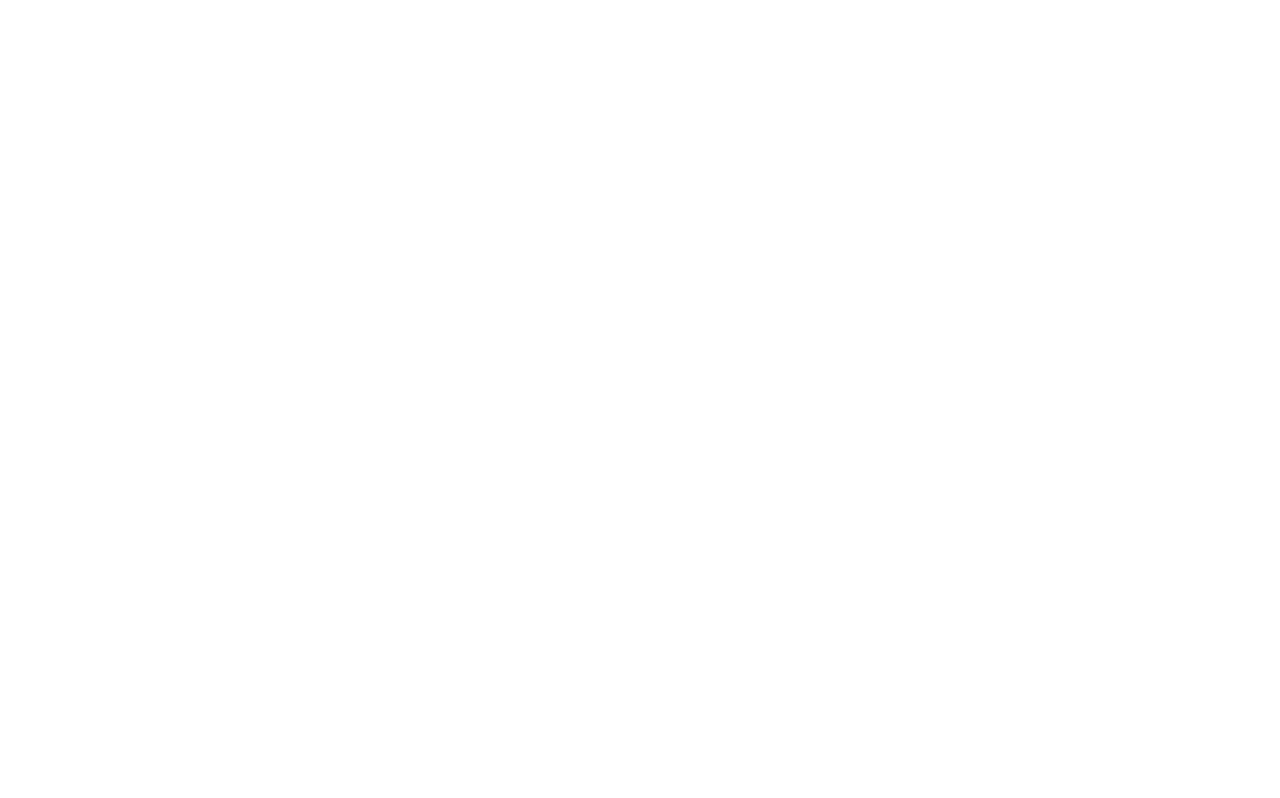
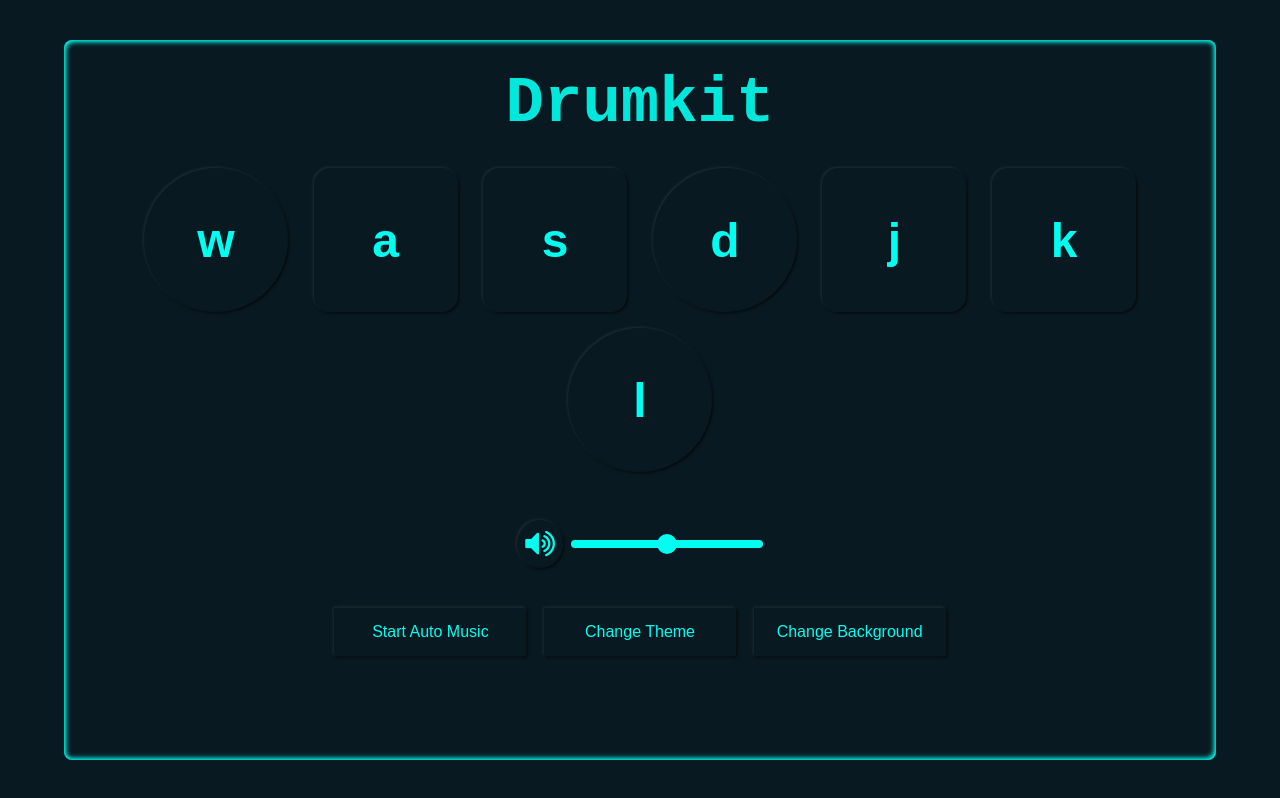
Before and after one commit to bohdanmoroziuk/drumkit, a website: page index.html in a window 1280 px wide. Drawn offline with Linux system fonts and the light colour scheme.

Commit message:
feat: develop layout

```diff
--- a/index.html
+++ b/index.html
@@ -6,11 +6,37 @@
   <meta name="viewport" content="width=device-width, initial-scale=1.0">
   <title>Drumkit</title>
 
+  <link rel="stylesheet" href="https://stackpath.bootstrapcdn.com/font-awesome/4.7.0/css/font-awesome.min.css" integrity="sha384-wvfXpqpZZVQGK6TAh5PVlGOfQNHSoD2xbE+QkPxCAFlNEevoEH3Sl0sibVcOQVnN" crossorigin="anonymous">
   <link rel="stylesheet" href="main.css">
 
   <script defer src="app.js"></script>
 </head>
 <body>
 
+  <div class="container">
+    <h1 class="title">Drumkit</h1>
+
+    <div class="drum-set">
+      <button class="drum drum-w drum-circle">w</button>
+      <button class="drum drum-a">a</button>
+      <button class="drum drum-s">s</button>
+      <button class="drum drum-d drum-circle">d</button>
+      <button class="drum drum-j">j</button>
+      <button class="drum drum-k">k</button>
+      <button class="drum drum-l drum-circle">l</button>
+    </div>
+
+    <div class="volume-control">
+      <i class="volume-control-icon fa fa-volume-up fa-2x"></i>
+      <input class="volume-control-slider" type="range" name="volume" id="volume">
+    </div>
+
+    <div class="util-buttons">
+      <button class="util-button" id="start-auto-music">Start Auto Music</button>
+      <button class="util-button" id="change-theme">Change Theme</button>
+      <button class="util-button" id="change-background">Change Background</button>
+    </div>
+  </div>
+
 </body>
 </html>
--- a/main.css
+++ b/main.css
@@ -0,0 +1,101 @@
+:root {
+  --background-color: #091921;
+  --text-color: #00fff1;
+}
+
+* {
+  margin: 0;
+  padding: 0;
+  box-sizing: border-box;
+}
+
+body {
+  font-family: 'Courier New', Courier, monospace;
+  text-align: center;
+  background-color: var(--background-color);
+}
+
+.container {
+  padding: 0.5rem;
+  width: 90vw;
+  min-height: 90vh;
+  margin: 5vh auto;
+  box-shadow: inset 2px 2px 5px var(--text-color), inset -2px -2px 5px var(--text-color);
+  border-radius: 0.5rem;
+}
+
+.title {
+  margin: 1.25rem 0;
+  font-size: 4rem;
+  font-weight: bolder;
+  opacity: 0.9;
+  color: var(--text-color);
+}
+
+.drum {
+  width: 9rem;
+  height: 9rem;
+  background-color: var(--background-color);
+  color: var(--text-color);
+  font-size: 3rem;
+  font-weight: bold;
+  border: none;
+  outline: none;
+  box-shadow: -1px -1px 3px rgba(255, 255, 255, 0.1), 1px 1px 3px rgba(0, 0, 0, 0.8);
+  margin: 0.5rem;
+  border-radius: 1rem;
+}
+
+.drum-circle {
+  border-radius: 50%;
+}
+
+.volume-control {
+  display: flex;
+  align-items: center;
+  justify-content: center;
+  margin-top: 2.5rem;
+}
+
+.volume-control-icon {
+  color: var(--text-color);
+  box-shadow: -1px -1px 3px rgba(255, 255, 255, 0.1), 1px 1px 3px rgba(0, 0, 0, 0.8);
+  padding: 0.5rem;
+  border-radius: 50%;
+}
+
+.volume-control-slider {
+  height: 0.5rem;
+  width: 12rem;
+  margin-left: 0.5rem;
+  appearance: none;
+  background: var(--text-color);
+  border-radius: 0.5rem;
+  outline: none;
+}
+
+.volume-control-slider::-webkit-slider-thumb {
+  appearance: none;
+  width: 1.25rem;
+  height: 1.25rem;
+  border-radius: 50%;
+  background: var(--text-color);
+  cursor: pointer;
+}
+
+.util-buttons {
+  margin-top: 2.5rem;
+}
+
+.util-button {
+  height: 3rem;
+  width: 12rem;
+  font-family: sans-serif;
+  font-size: 1rem;
+  border: none;
+  outline: none;
+  background: var(--background-color);
+  color: var(--text-color);
+  box-shadow: -1px -1px 3px rgba(255, 255, 255, 0.1), 1px 1px 3px rgba(0, 0, 0, 0.8);
+  margin: 0 0.25rem;
+}
```
